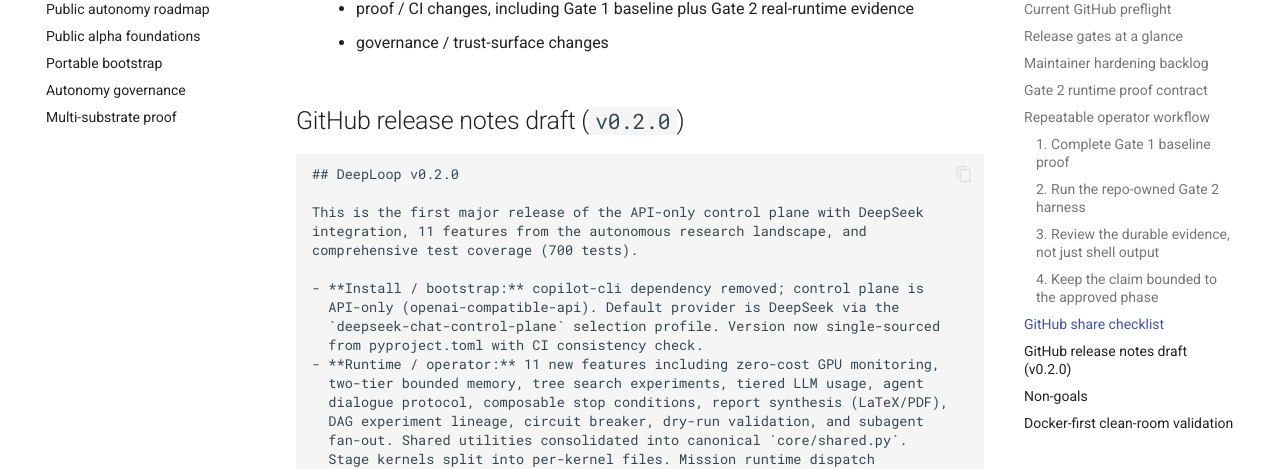
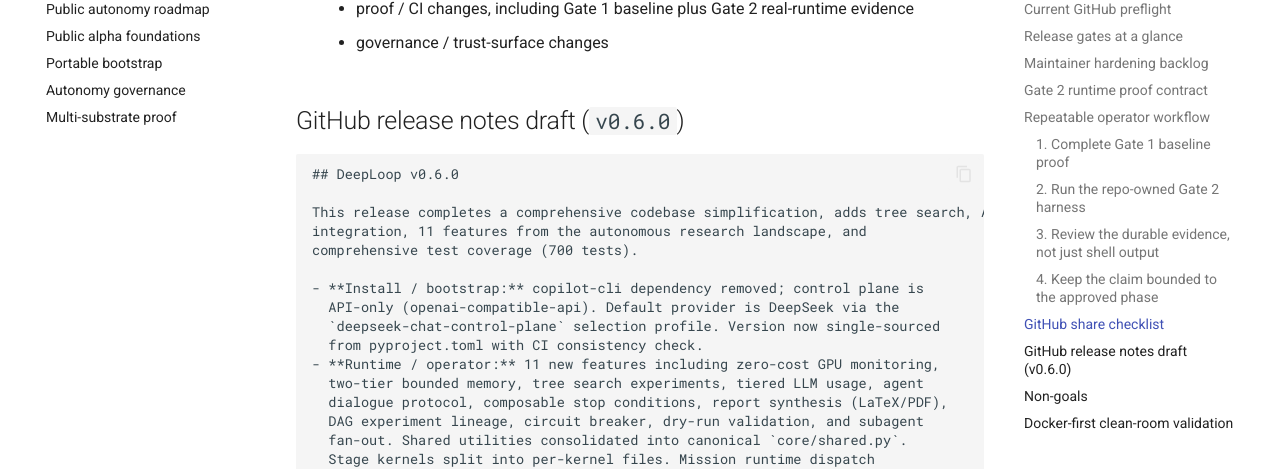
Before and after one commit to MoyYuan/DeepLoop, an MkDocs documentation site: the page built from docs/release/release-maintenance.md, in a window 1280 px wide and 1400 px high, scrolled down 5766 px. Shown: the part 153-622 px from the top of the window. Built offline with MkDocs 1.6.1 and Material for MkDocs 9.7.7, drawn with Linux system fonts in a browser that asks for light colours; some of the changed text lies outside the part shown.

Commit message:
feat: v0.6.0 — Final audit, docker test fix, version bump
- Skip docker smoke test when OPENAI_API_KEY is set (host vs container)
- Update release-maintenance.md version references 0.2.0 → 0.6.0
- Bump pyproject.toml and __init__.py version to 0.6.0
- Full audit: no unused imports, no remaining except Exception blocks

Co-Authored-By: Claude Opus 4.8 <noreply@anthropic.com>

````diff
--- a/docs/release/release-maintenance.md
+++ b/docs/release/release-maintenance.md
@@ -29,8 +29,8 @@ Mission/package promotion is still separate from repo/public release posture:
 
 ## Current GitHub preflight
 
-For the next public release, `pyproject.toml` now declares `0.2.0`, so the
-publishable tag and GitHub Release tag must be `v0.2.0`.
+For the next public release, `pyproject.toml` now declares `0.6.0`, so the
+publishable tag and GitHub Release tag must be `v0.6.0`.
 
 `publish.yml` only pushes to PyPI after the GitHub Release is published, and it
 aborts if the published release tag and `project.version` diverge.
@@ -234,12 +234,12 @@ Do not widen the public claim beyond what the harness and lane contract prove:
         evidence
       - governance / trust-surface changes
 
-## GitHub release notes draft (`v0.2.0`)
+## GitHub release notes draft (`v0.6.0`)
 
 ```text
-## DeepLoop v0.2.0
+## DeepLoop v0.6.0
 
-This is the first major release of the API-only control plane with DeepSeek
+This release completes a comprehensive codebase simplification, adds tree search, Anthropic API support, a mission dashboard, and consolidates the workspace root to ~/.deeploop.
 integration, 11 features from the autonomous research landscape, and
 comprehensive test coverage (700 tests).
 
--- a/pyproject.toml
+++ b/pyproject.toml
@@ -4,7 +4,7 @@ build-backend = "setuptools.build_meta"
 
 [project]
 name = "deeploop"
-version = "0.5.1"
+version = "0.6.0"
 description = "DeepLoop autonomous research autopilot control plane."
 readme = "README.md"
 requires-python = ">=3.11"
--- a/src/deeploop/__init__.py
+++ b/src/deeploop/__init__.py
@@ -1 +1 @@
-__version__ = "0.5.1"
+__version__ = "0.6.0"
````
Also changed, not shown: 1 other file.
